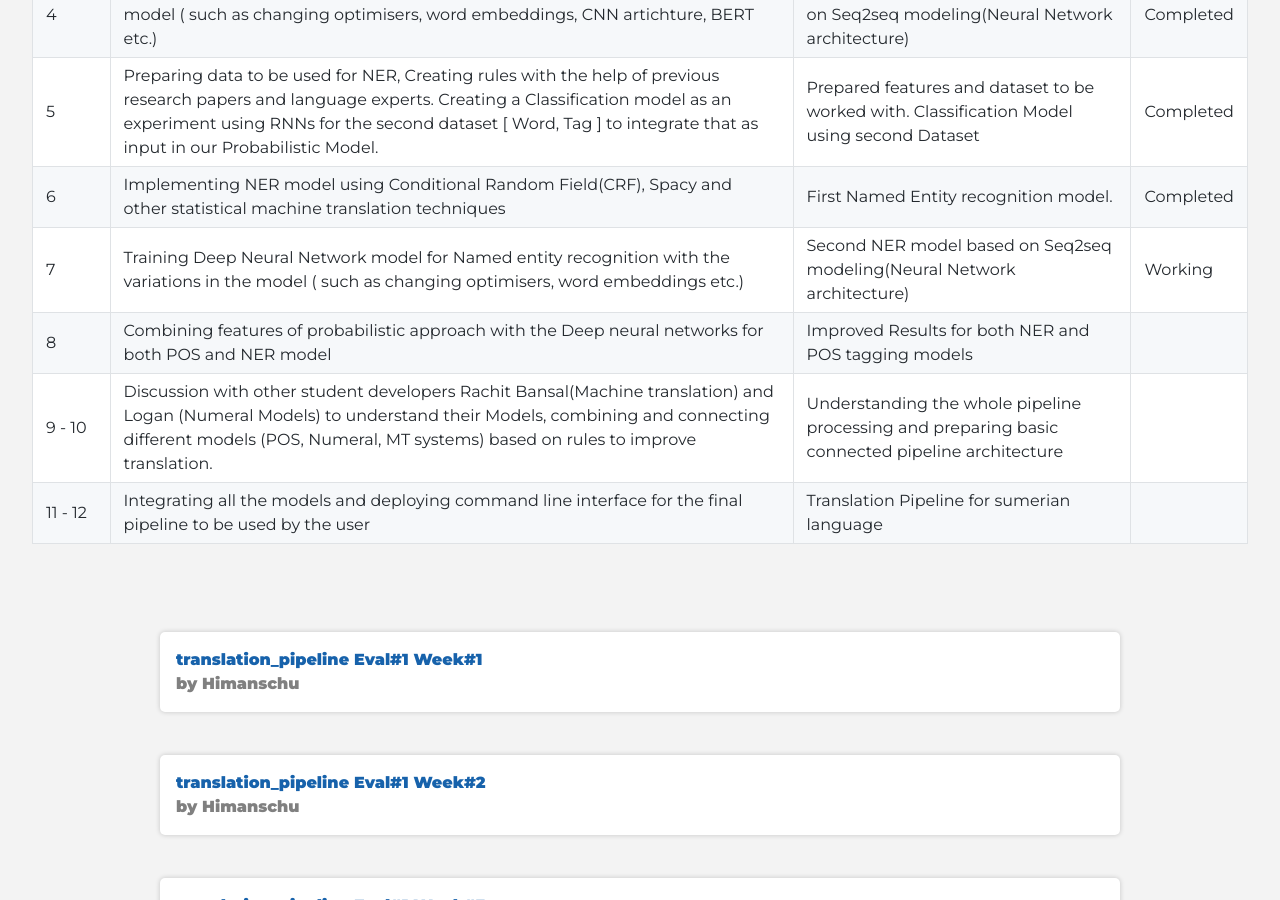
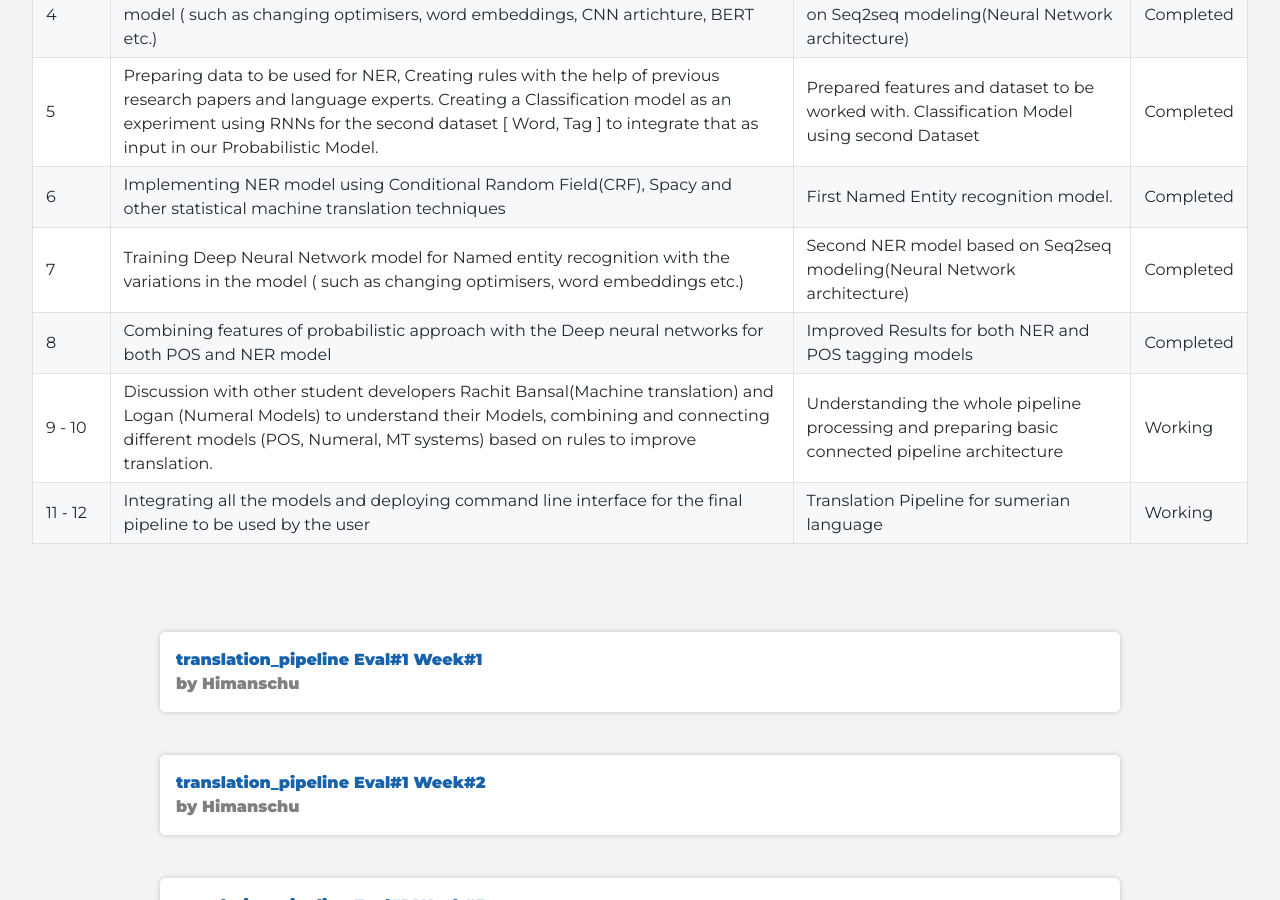
Before and after one commit to cdli-gh/blog, a Jekyll site: the page built from _blog/gsoc20/translation_pipeline/index.md, in a window 1280 px wide and 900 px high, scrolled down 2516 px. Built offline with Jekyll 4.4.1, drawn with Linux system fonts in a browser that asks for light colours; Markdown is read by kramdown in place of the engine named in the settings.

Commit message:
Update index.md

```diff
--- a/_blog/gsoc20/translation_pipeline/index.md
+++ b/_blog/gsoc20/translation_pipeline/index.md
@@ -60,7 +60,7 @@
 | 4       | Training Deep Neural Network Models for POS tagging with the variations in the model ( such as changing optimisers, word embeddings, CNN artichture, BERT etc.)                                                                                                           | Improvised POS tagging model based on Seq2seq modeling(Neural Network architecture)             | Completed |
 | 5       | Preparing data to be used for NER, Creating rules with the help of previous research papers and language experts. Creating a Classification model as an experiment using RNNs for the second dataset [ Word, Tag ] to integrate that as input in our Probabilistic Model. | Prepared features and dataset to be worked with. Classification Model using second Dataset      | Completed  |
 | 6       | Implementing NER model using Conditional Random Field(CRF), Spacy and other statistical machine translation techniques                                                                                                                                                    | First Named Entity recognition model.                                                           | Completed |
-| 7       | Training Deep Neural Network model for Named entity recognition with the variations in the model ( such as changing optimisers, word embeddings etc.)                                                                                                                     | Second NER model based on Seq2seq modeling(Neural Network architecture)                         | Working |
-| 8       | Combining features of probabilistic approach with the Deep neural networks for both POS and NER model                                                                                                                                                                     | Improved Results for both NER and POS tagging models                                            | |
-| 9 - 10  | Discussion with other student developers Rachit Bansal(Machine translation) and Logan (Numeral Models) to understand their Models, combining and connecting different models (POS, Numeral, MT systems) based on rules to improve translation.                            | Understanding the whole pipeline processing and preparing basic connected pipeline architecture | |
-| 11 - 12 | Integrating all the models and deploying command line interface for the final pipeline to be used by the user                                                                                                                                                             | Translation Pipeline for sumerian language                                                      | |
+| 7       | Training Deep Neural Network model for Named entity recognition with the variations in the model ( such as changing optimisers, word embeddings etc.)                                                                                                                     | Second NER model based on Seq2seq modeling(Neural Network architecture)                         | Completed |
+| 8       | Combining features of probabilistic approach with the Deep neural networks for both POS and NER model                                                                                                                                                                     | Improved Results for both NER and POS tagging models                                            | Completed |
+| 9 - 10  | Discussion with other student developers Rachit Bansal(Machine translation) and Logan (Numeral Models) to understand their Models, combining and connecting different models (POS, Numeral, MT systems) based on rules to improve translation.                            | Understanding the whole pipeline processing and preparing basic connected pipeline architecture | Working |
+| 11 - 12 | Integrating all the models and deploying command line interface for the final pipeline to be used by the user                                                                                                                                                             | Translation Pipeline for sumerian language                                                      | Working |
```
